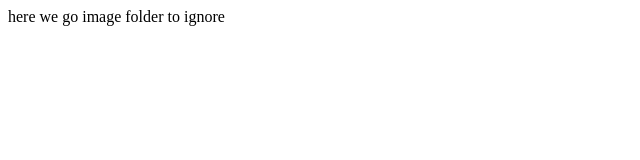
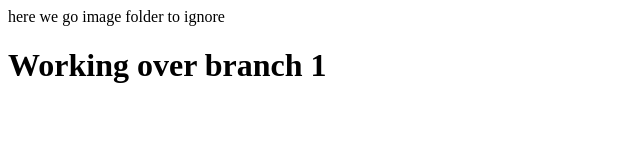
Before and after one commit to Asylzatwww/instagram-bot, a plain HTML site: page index.html in a window 1280 px wide. Shown: the whole page, without its empty margins (0-640 px from the left). Drawn offline with Linux system fonts and the light colour scheme.

Commit message:
branch1 work

```diff
--- a/index.html
+++ b/index.html
@@ -7,5 +7,7 @@
 <body>
 here we go
 image folder to ignore
+
+<h1>Working over branch 1</h1>
 </body>
 </html>
```
